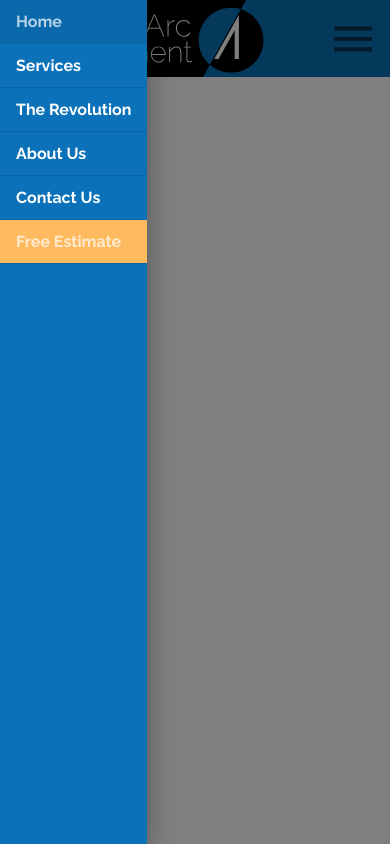
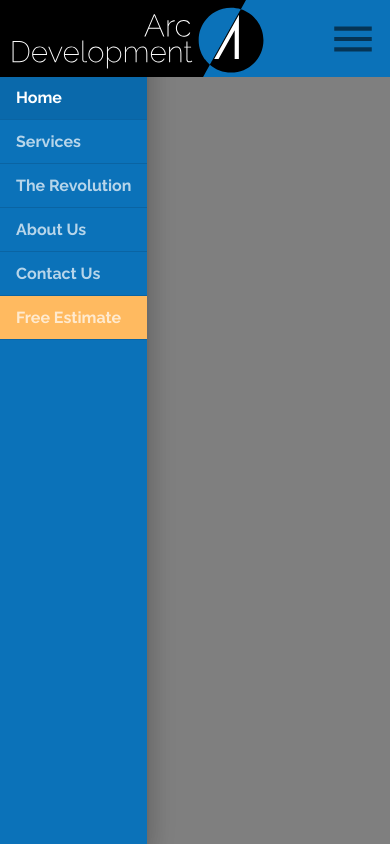
Before and after one commit to jeromeski/aceevolution, a React (Create React App) app: page / in a window 390 px wide. Both pictures are taken after a click on the button 353 px from the left and 38 px from the top of the page. Built offline with nearby package versions, Linux system fonts and the light colour scheme.

Commit message:
Clipped Appbar - clean up

```diff
--- a/src/components/ui/Header.js
+++ b/src/components/ui/Header.js
@@ -108,11 +108,13 @@ const useStyles = makeStyles(theme => ({
     backgroundColor: theme.palette.common.orange
   },
   drawerItemSelected: {
-    ...theme.typography.tab,
-    color: 'white',
-    opacity: 1
+    '& .MuiListItemText-root': {
+      opacity: 1
+    }
   },
-
+  appbar: {
+    zIndex: theme.zIndex.modal + 1
+  }
 }));
 
 const Header = props => {
@@ -149,14 +151,36 @@ const Header = props => {
 
   const menuOptions = [
     { name: 'Services', link: '/services', activeIndex: 1, selectedIndex: 0 },
-    { name: 'Custom Software Development', link: '/customsoftware', activeIndex: 1, selectedIndex: 1 },
-    { name: 'Mobile App Development', link: '/mobileapps', activeIndex: 1, selectedIndex: 2  },
-    { name: 'Website Development', link: '/websites', activeIndex: 1, selectedIndex: 3  }
+    {
+      name: 'Custom Software Development',
+      link: '/customsoftware',
+      activeIndex: 1,
+      selectedIndex: 1
+    },
+    {
+      name: 'Mobile App Development',
+      link: '/mobileapps',
+      activeIndex: 1,
+      selectedIndex: 2
+    },
+    {
+      name: 'Website Development',
+      link: '/websites',
+      activeIndex: 1,
+      selectedIndex: 3
+    }
   ];
 
   const routes = [
     { name: 'Home', link: '/', activeIndex: 0 },
-    { name: 'Services', link: '/services', activeIndex: 1, ariaOwns: anchorEl ? 'simple-menu' : undefined, ariaPopup: anchorEl ? 'true' : undefined, mouseOver: event => handleClick(event) },
+    {
+      name: 'Services',
+      link: '/services',
+      activeIndex: 1,
+      ariaOwns: anchorEl ? 'simple-menu' : undefined,
+      ariaPopup: anchorEl ? 'true' : undefined,
+      mouseOver: event => handleClick(event)
+    },
     { name: 'The Revolution', link: '/revolution', activeIndex: 2 },
     { name: 'About Us', link: 'about', activeIndex: 3 },
     { name: 'Contact Us', link: '/contact', activeIndex: 4 }
@@ -177,7 +201,6 @@ const Header = props => {
           break;
       }
     });
-
   }, [value, menuOptions, selectedIndex, routes]);
 
   const tabs = (
@@ -188,7 +211,15 @@ const Header = props => {
         className={classes.tabContainer}
         indicatorColor='primary'>
         {routes.map((route, index) => (
-          <Tab key={`${route}${index}`} className={classes.tab} component={Link} to={route.link} label={route.name} aria-owns={route.ariaOwns} aria-haspopup={route.ariaPopup} onMouseOver={route.mouseOver}></Tab>
+          <Tab
+            key={`${route}${index}`}
+            className={classes.tab}
+            component={Link}
+            to={route.link}
+            label={route.name}
+            aria-owns={route.ariaOwns}
+            aria-haspopup={route.ariaPopup}
+            onMouseOver={route.mouseOver}></Tab>
         ))}
       </Tabs>
       <Button variant='contained' color='secondary' className={classes.button}>
@@ -202,8 +233,8 @@ const Header = props => {
         MenuListProps={{ onMouseLeave: handleClose }}
         classes={{ paper: classes.menu }}
         elevation={0}
-        keepMounted
-        >
+        style={{ zIndex: 1302 }}
+        keepMounted>
         {menuOptions.map((option, i) => (
           <MenuItem
             key={uuid()}
@@ -232,14 +263,31 @@ const Header = props => {
         onClose={() => setOpenDrawer(false)}
         onOpen={() => setOpenDrawer(true)}
         classes={{ paper: classes.drawer }}>
+        <div className={classes.toolbarMargin} />
         <List disablePadding>
           {routes.map((route, index) => (
-            <ListItem divider button component={Link} to={route.link} selected={value === route.activeIndex} key={`${route}${route.activeIndex}`} onClick={() => {setOpenDrawer(false); setValue(route.activeIndex)}}>
-              <ListItemText className={route.activeIndex ? `classes.drawerItem ${classes.drawerItemSelected}` : classes.drawerItem} disableTypography>{route.name}</ListItemText>
+            <ListItem
+              divider
+              button
+              component={Link}
+              to={route.link}
+              selected={value === route.activeIndex}
+              key={`${route}${route.activeIndex}`}
+              onClick={() => {
+                setOpenDrawer(false);
+                setValue(route.activeIndex);
+              }}
+              classes={{ selected: classes.drawerItemSelected }}>
+              <ListItemText className={classes.drawerItem} disableTypography>
+                {route.name}
+              </ListItemText>
             </ListItem>
           ))}
           <ListItem
-            className={classes.drawerItemEstimate}
+            classes={{
+              root: classes.drawerItemEstimate,
+              selected: classes.drawerItemSelected
+            }}
             onClick={() => {
               setOpenDrawer(false);
               setValue(5);
@@ -249,13 +297,7 @@ const Header = props => {
             component={Link}
             to='/estimate'
             selected={value === 5}>
-            <ListItemText
-              className={
-                value === 5
-                  ? `classes.drawerItem ${classes.drawerItemSelected}`
-                  : classes.drawerItem
-              }
-              disableTypography>
+            <ListItemText className={classes.drawerItem} disableTypography>
               Free Estimate
             </ListItemText>
           </ListItem>
@@ -273,7 +315,7 @@ const Header = props => {
   return (
     <Fragment>
       <ElevationScroll>
-        <AppBar position='fixed'>
+        <AppBar position='fixed' className={classes.appbar}>
           <Toolbar disableGutters>
             <Button
               to='/'
```
